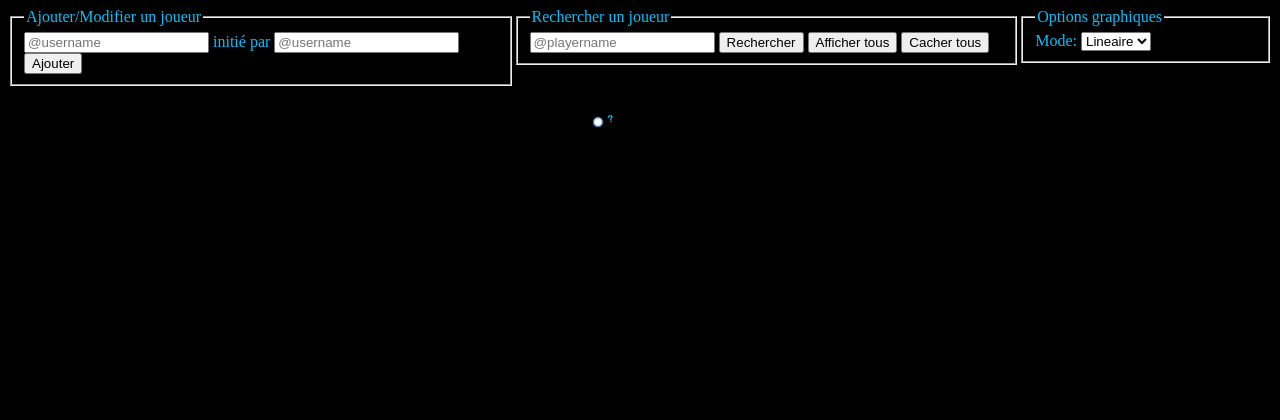
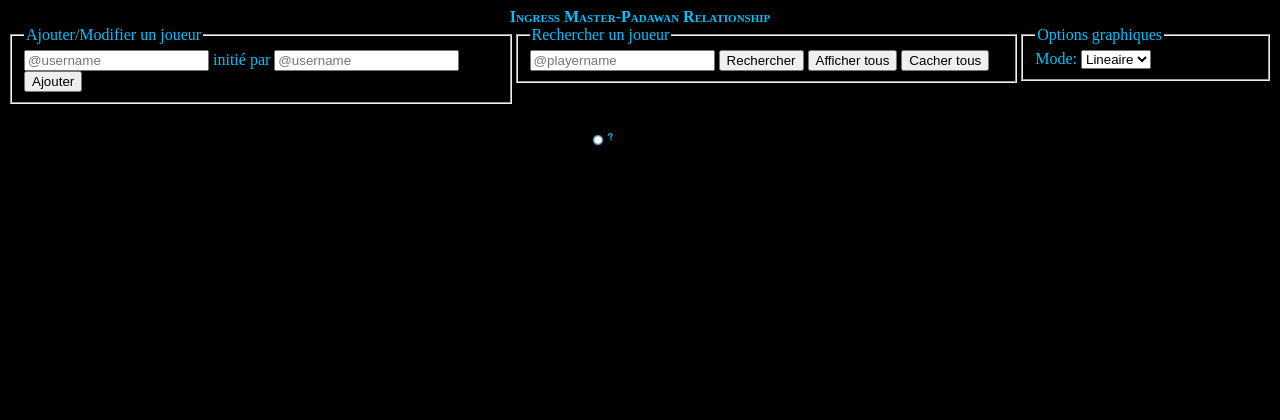
Before and after one commit to julienbouche/ingress.kinship, a PHP site: page / in a window 1280 px wide. Shown: the top 420 px of the page. Before the commit the page ends 128 px from the top, so only its background shows below. Run offline with PHP 8.4, Linux system fonts and the light colour scheme; data that the repository does not hold is empty.

Commit message:
Un peu de cosmétique

```diff
--- a/css/iks.css
+++ b/css/iks.css
@@ -2,6 +2,15 @@
             color: #00C2FF;
             background-color:#000;
             min-width:1000px;
+}
+
+.header{
+}
+
+
+.header>span{
+            font-variant: small-caps;
+            font-weight: bold;
 }
 
 .node circle {
--- a/index.php
+++ b/index.php
@@ -106,6 +106,9 @@
         <link rel="icon" type="image/png" href="images/resistant.png" />
     </head>
     <body>
+        <div class="header">
+            <span style="display: inline-block;margin:auto;text-align: center;width:100%">Ingress Master-Padawan Relationship</span>
+            <div>
                 <form action="<?=$_SERVER['PHP_SELF']?>" method="POST" style="float:left;width:40%">
                     <fieldset>
                         <legend>Ajouter/Modifier un joueur</legend>
@@ -135,6 +138,8 @@
 
                     </fieldset>
                 </form>
+            </div>
+        </div>
         <script>
             //variables globales
             var m = [20, 20, 20, 20],
```
Lines whose indentation alone changed are shown as unchanged.
